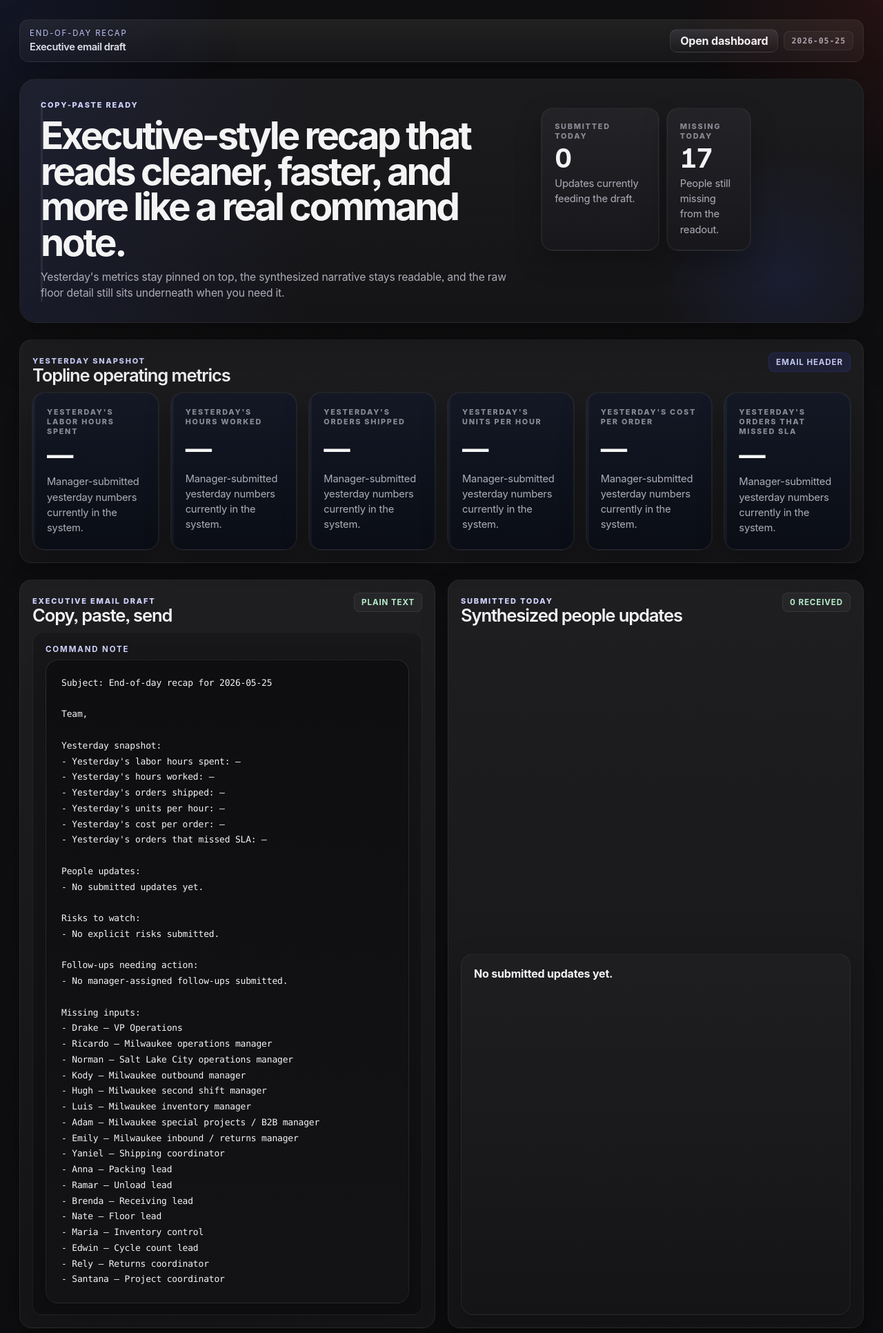
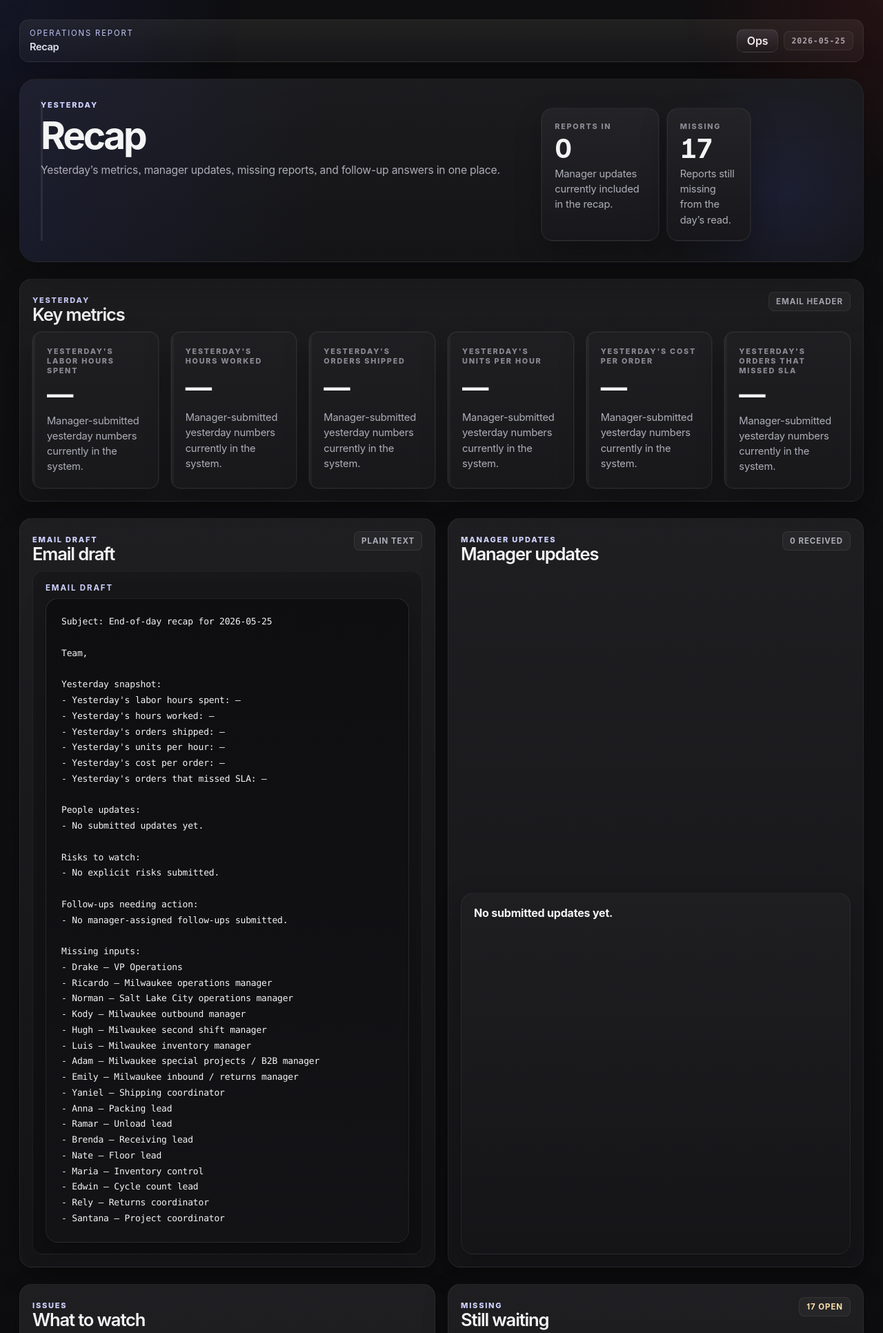
Before and after one commit to crootrabot-cpu/warehouse-shiftflow-input-ui, a FastAPI app: page /recap in a window 1280 px wide. Shown: the top 1932 px of the page at 69% size. Run offline with FastAPI, Linux system fonts and the light colour scheme; data comes from the database, SQL or seed files in the repository; data that the repository does not hold is empty.

Commit message:
feat: simplify ops dashboard and recap copy

```diff
--- a/templates/base.html
+++ b/templates/base.html
@@ -504,22 +504,22 @@
       .button-link,
       button {
         appearance: none;
-        border: 1px solid rgba(133, 148, 255, 0.22);
-        border-radius: 14px;
+        border: 1px solid rgba(255, 255, 255, 0.08);
+        border-radius: 10px;
         min-height: 48px;
-        padding: 0 18px;
+        padding: 0 16px;
         font: inherit;
-        font-weight: 700;
+        font-weight: 620;
         letter-spacing: -0.01em;
-        transition: transform 140ms ease, border-color 140ms ease, background 140ms ease, color 140ms ease, box-shadow 140ms ease;
+        transition: border-color 140ms ease, background 140ms ease, transform 140ms ease;
       }
 
       button {
         cursor: pointer;
         width: 100%;
-        color: #f7f9ff;
-        background: linear-gradient(180deg, #7282ff, #5868ea);
-        box-shadow: 0 10px 26px rgba(61, 75, 173, 0.36);
+        color: #f2f4f7;
+        background: #1a1d23;
+        box-shadow: none;
       }
 
       .button-link {
@@ -655,13 +655,15 @@
         gap: 10px;
         min-height: 148px;
         padding: 20px;
-        border-radius: var(--radius-lg);
-        background: linear-gradient(180deg, rgba(19, 24, 37, 0.96), rgba(11, 14, 22, 0.98));
+        border-radius: 14px;
+        background: rgba(255, 255, 255, 0.015);
       }
 
-      .kpi-card--good { border-color: rgba(105, 208, 156, 0.24); }
-      .kpi-card--warning { border-color: rgba(255, 207, 120, 0.24); }
-      .kpi-card--accent { border-color: rgba(110, 124, 255, 0.24); }
+      .kpi-card--good,
+      .kpi-card--warning,
+      .kpi-card--accent {
+        border-color: rgba(255, 255, 255, 0.08);
+      }
 
       .kpi-card__subtext {
         color: var(--muted);
--- a/templates/recap.html
+++ b/templates/recap.html
@@ -1,17 +1,17 @@
 {% extends 'base.html' %}
 
-{% block title %}End-of-day recap • Operations Report{% endblock %}
+{% block title %}Recap • Operations Report{% endblock %}
 
 {% block body %}
   <main class="shell">
     <div class="app-frame recap-shell">
       <header class="app-topbar">
         <div class="brand-lockup">
-          <span class="brand-lockup__meta">End-of-day recap</span>
-          <span class="brand-lockup__title">Executive email draft</span>
+          <span class="brand-lockup__meta">Operations report</span>
+          <span class="brand-lockup__title">Recap</span>
         </div>
         <div class="topbar-meta topbar-nav">
-          <a class="button-link button-link--small" href="/dashboard">Open dashboard</a>
+          <a class="button-link button-link--small" href="/dashboard">Ops</a>
           <span class="meta-chip meta-chip--subtle mono">{{ recap.report_day.isoformat() }}</span>
         </div>
       </header>
@@ -19,20 +19,20 @@
       <section class="hero-card">
         <div class="hero-grid hero-grid--balanced">
           <div class="hero-copy">
-            <div class="eyebrow">Copy-paste ready</div>
-            <h1>Executive-style recap that reads cleaner, faster, and more like a real command note.</h1>
-            <p class="hero-subtitle">Yesterday's metrics stay pinned on top, the synthesized narrative stays readable, and the raw floor detail still sits underneath when you need it.</p>
+            <div class="eyebrow">Yesterday</div>
+            <h1>Recap</h1>
+            <p class="hero-subtitle">Yesterday’s metrics, manager updates, missing reports, and follow-up answers in one place.</p>
           </div>
           <div class="hero-strip">
             <article class="signal-card">
-              <span class="signal-card__label">Submitted today</span>
+              <span class="signal-card__label">Reports in</span>
               <strong class="signal-card__value">{{ recap.submitted|length }}</strong>
-              <p class="signal-card__detail">Updates currently feeding the draft.</p>
+              <p class="signal-card__detail">Manager updates currently included in the recap.</p>
             </article>
             <article class="signal-card">
-              <span class="signal-card__label">Missing today</span>
+              <span class="signal-card__label">Missing</span>
               <strong class="signal-card__value">{{ recap.missing|length }}</strong>
-              <p class="signal-card__detail">People still missing from the readout.</p>
+              <p class="signal-card__detail">Reports still missing from the day’s read.</p>
             </article>
           </div>
         </div>
@@ -41,10 +41,10 @@
       <article class="question-block">
         <div class="panel-header">
           <div>
-            <div class="eyebrow">Yesterday snapshot</div>
-            <h2>Topline operating metrics</h2>
+            <div class="eyebrow">Yesterday</div>
+            <h2>Key metrics</h2>
           </div>
-          <span class="meta-chip meta-chip--accent">email header</span>
+          <span class="meta-chip meta-chip--subtle">email header</span>
         </div>
         <div class="kpi-grid">
           {% for metric in recap.metric_cards %}
@@ -61,13 +61,13 @@
         <article class="question-block">
           <div class="panel-header">
             <div>
-              <div class="eyebrow">Executive email draft</div>
-              <h2>Copy, paste, send</h2>
+              <div class="eyebrow">Email draft</div>
+              <h2>Email draft</h2>
             </div>
-            <span class="meta-chip meta-chip--good">plain text</span>
+            <span class="meta-chip meta-chip--subtle">plain text</span>
           </div>
           <div class="command-note">
-            <span class="command-note__label">Command note</span>
+            <span class="command-note__label">Email draft</span>
             <div class="report-answer-card" data-ui="email-draft" style="padding: 0; overflow: hidden;">
               <pre class="command-pre">{{ recap.email_body }}</pre>
             </div>
@@ -77,10 +77,10 @@
         <article class="question-block">
           <div class="panel-header">
             <div>
-              <div class="eyebrow">Submitted today</div>
-              <h2>Synthesized people updates</h2>
+              <div class="eyebrow">Manager updates</div>
+              <h2>Manager updates</h2>
             </div>
-            <span class="meta-chip meta-chip--good">{{ recap.submitted|length }} received</span>
+            <span class="meta-chip meta-chip--subtle">{{ recap.submitted|length }} received</span>
           </div>
           <div class="stack compact-stack">
             {% for item in recap.submitted %}
@@ -115,8 +115,8 @@
         <article class="question-block">
           <div class="panel-header">
             <div>
-              <div class="eyebrow">Top risks</div>
-              <h2>What leadership should watch next</h2>
+              <div class="eyebrow">Issues</div>
+              <h2>What to watch</h2>
             </div>
           </div>
           <div class="stack compact-stack">
@@ -136,7 +136,7 @@
         <article class="question-block">
           <div class="panel-header">
             <div>
-              <div class="eyebrow">Missing today</div>
+              <div class="eyebrow">Missing</div>
               <h2>Still waiting</h2>
             </div>
             <span class="meta-chip meta-chip--warning">{{ recap.missing|length }} open</span>
@@ -160,10 +160,10 @@
       <article class="question-block">
         <div class="panel-header">
           <div>
-            <div class="eyebrow">Assigned question answers</div>
-            <h2>Follow-ups needing leadership eyes</h2>
+            <div class="eyebrow">Follow-up answers</div>
+            <h2>Follow-up answers</h2>
           </div>
-          <span class="meta-chip meta-chip--accent">focused follow-up</span>
+          <span class="meta-chip meta-chip--subtle">follow-up</span>
         </div>
         <div class="report-answer-grid">
           {% for person, answer in recap.assigned_follow_ups %}
```
Also changed, not shown: other parts of templates/base.html (+17 -19 lines), templates/dashboard.html (+44 -45 lines), tests/test_pages.py (+17 -16 lines).
